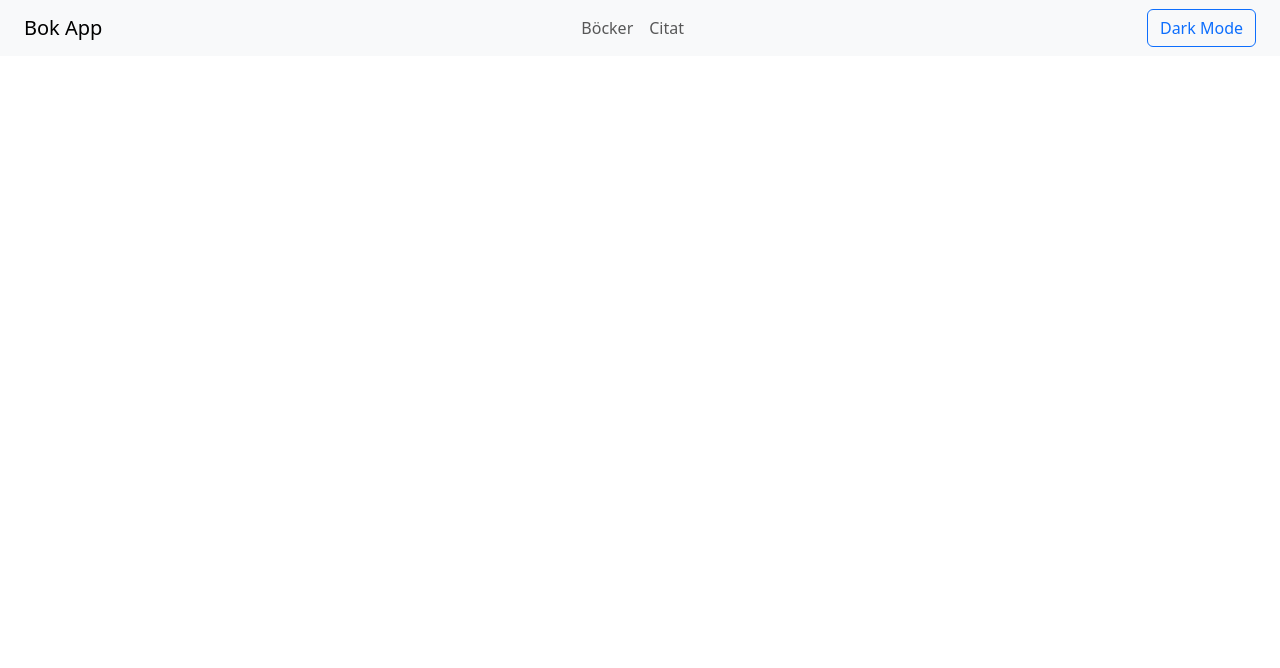
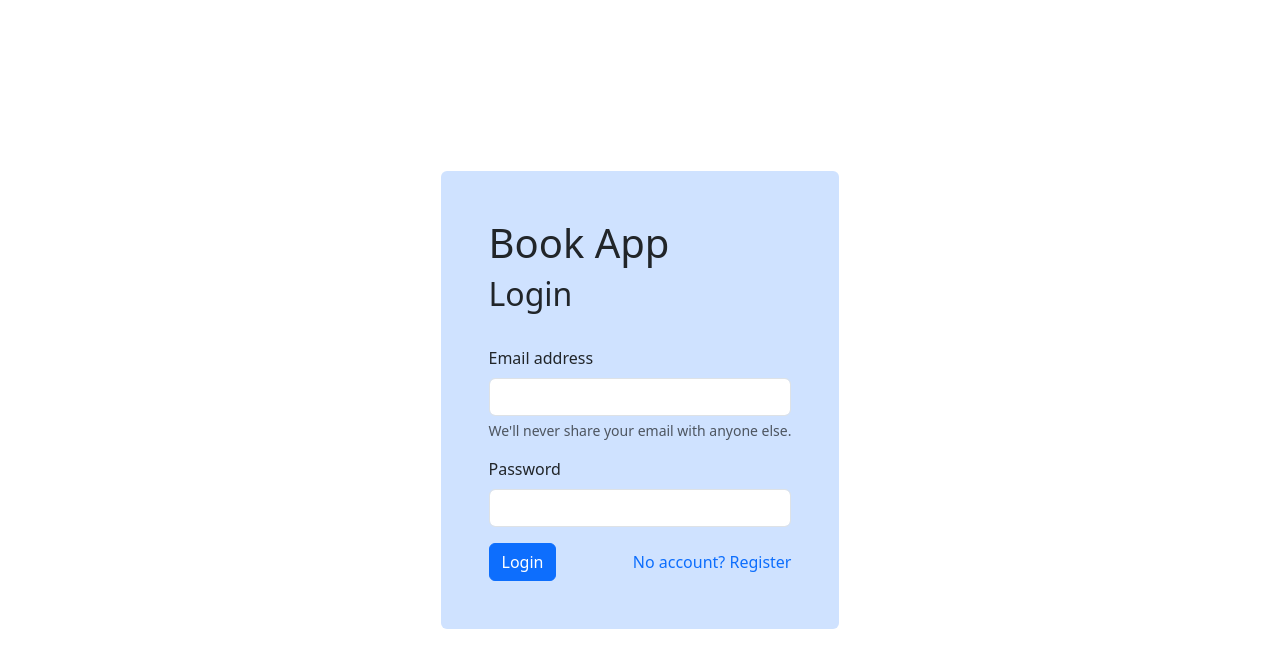
Before and after one commit to hajduty/angular18app, an Angular app: page /login in a window 1280 px wide. Before the commit this address led to /. Shown: the top 668 px of the page. Built offline with nearby package versions, Linux system fonts and the light colour scheme.

Commit message:
add auth service

```diff
--- a/package.json
+++ b/package.json
@@ -19,6 +19,7 @@
     "@angular/platform-browser-dynamic": "^18.2.0",
     "@angular/router": "^18.2.0",
     "bootstrap": "^5.3.3",
+    "jwt-decode": "^4.0.0",
     "rxjs": "~7.8.0",
     "tslib": "^2.3.0",
     "zone.js": "~0.14.10"
--- a/src/app/app.component.html
+++ b/src/app/app.component.html
@@ -1,2 +1,2 @@
-<app-navbar></app-navbar>
+<app-navbar *ngIf="!isLoginRoute()"></app-navbar>
 <router-outlet/>
--- a/src/app/app.component.ts
+++ b/src/app/app.component.ts
@@ -1,14 +1,21 @@
 import { Component } from '@angular/core';
-import { RouterOutlet } from '@angular/router';
+import { Router, RouterOutlet } from '@angular/router';
 import { NavbarComponent } from './layout/navbar/navbar.component';
+import { CommonModule } from '@angular/common';
 
 @Component({
   selector: 'app-root',
   standalone: true,
-  imports: [RouterOutlet, NavbarComponent],
+  imports: [RouterOutlet, NavbarComponent, CommonModule],
   templateUrl: './app.component.html',
   styleUrl: './app.component.css'
 })
 export class AppComponent {
+  constructor(private router: Router) {}
+
   title = 'angular18app';
+
+  isLoginRoute(): boolean {
+    return this.router.url === '/login'
+  }
 }
--- a/src/app/app.config.ts
+++ b/src/app/app.config.ts
@@ -2,7 +2,8 @@ import { ApplicationConfig, provideZoneChangeDetection } from '@angular/core';
 import { provideRouter } from '@angular/router';
 
 import { routes } from './app.routes';
+import { provideHttpClient, withFetch } from '@angular/common/http';
 
 export const appConfig: ApplicationConfig = {
-  providers: [provideZoneChangeDetection({ eventCoalescing: true }), provideRouter(routes)]
+  providers: [provideZoneChangeDetection({ eventCoalescing: true }), provideRouter(routes), provideHttpClient(withFetch())]
 };
--- a/src/app/app.routes.ts
+++ b/src/app/app.routes.ts
@@ -1,7 +1,9 @@
 import { Routes } from '@angular/router';
 import { BookComponent } from './features/book/book.component';
+import { LoginComponent } from './features/login/login.component';
 
 export const routes: Routes = [
     { path: "", redirectTo: "/book", pathMatch: "full"},
-    { path: 'book', component: BookComponent }
+    { path: 'book', component: BookComponent },
+    { path: 'login', component: LoginComponent }
 ];
--- /dev/null
+++ b/src/app/core/services/auth.service.ts
@@ -0,0 +1,66 @@
+import { HttpClient } from '@angular/common/http';
+import { Injectable, signal } from '@angular/core';
+import { User, UserAuth } from '../models/user.model';
+import { jwtDecode } from 'jwt-decode';
+import { Router, RouterLink } from '@angular/router';
+
+@Injectable({
+    providedIn: 'root'
+})
+export class AuthService {
+    constructor(private http: HttpClient, private router: Router) { }
+
+    user = signal<User | undefined>(undefined);
+    private apiUrl = 'http://localhost:5203/api/';
+
+    async authenticate(userAuth: UserAuth, authType: string): Promise<void> {
+        console.log(userAuth);
+        try {
+            const response: any = await await fetch(`${this.apiUrl}Auth/${authType}`, {
+                method: 'POST',
+                headers: { 'Content-Type': 'application/json' },
+                body: JSON.stringify(userAuth),
+            });
+
+            const result = await response.json();
+
+            this.user.set(result);
+            localStorage.setItem('user', JSON.stringify(result));
+            this.router.navigateByUrl("/");
+        }
+        catch (error) {
+            console.log(error);
+        }
+    }
+
+    private isTokenExpired(token: string): boolean {
+        try {
+            const decodedToken: any = jwtDecode(token);
+            return decodedToken.exp * 1000 < Date.now();
+        } catch (error) {
+            console.error('Error decoding token', error);
+            return true;
+        }
+    }
+
+    getUser(): User | null {
+        const userJson = localStorage.getItem('user');
+        if (!userJson) return null;
+
+        const user: User = JSON.parse(userJson);
+        if (this.isTokenExpired(user.token)) {
+            localStorage.removeItem('user');
+            return null;
+        }
+
+        return user;
+    }
+
+    logout(): void {
+        localStorage.removeItem('user');
+    }
+
+    isAuthenticated(): boolean {
+        return !!this.getUser();
+    }
+}
--- a/src/app/features/login/login.component.html
+++ b/src/app/features/login/login.component.html
@@ -1 +1,22 @@
-<p>login works!</p>
+<div class="d-flex justify-content-center align-items-center" style="height: 100vh;">
+    <form class="border-1 border-primary p-5 rounded-2 bg-primary-subtle" #loginForm="ngForm" (ngSubmit)="onLogin()">
+        <h1>Book App</h1>
+        <h2>Login</h2>
+        <br/>
+        <div class="mb-3">
+            <label for="exampleInputEmail1" class="form-label">Email address</label>
+            <input type="email" class="form-control" id="exampleInputEmail1" [(ngModel)]="user.email" name="email" required>
+            <div id="emailHelp" class="form-text">We'll never share your email with anyone else.</div>
+        </div>
+        <div class="mb-3">
+            <label for="exampleInputPassword1" class="form-label">Password</label>
+            <input type="password" class="form-control" id="exampleInputPassword1" [(ngModel)]="user.password" name="password" required>
+        </div>
+        <div class="d-flex justify-content-between align-items-center">
+            <button type="submit" class="btn btn-primary">Login</button>
+            <a href="#" class="text-decoration-none">
+                No account? <span class="text-primary link-underline" type="button">Register</span>
+            </a>
+        </div>
+    </form>
+</div>
--- a/src/app/features/login/login.component.ts
+++ b/src/app/features/login/login.component.ts
@@ -1,12 +1,33 @@
 import { Component } from '@angular/core';
+import { AuthService } from '../../core/services/auth.service';
+import { UserAuth } from '../../core/models/user.model';
+import { Router } from '@angular/router';
+import { CommonModule } from '@angular/common';
+import { FormsModule} from '@angular/forms'
 
 @Component({
   selector: 'app-login',
   standalone: true,
-  imports: [],
+  imports: [CommonModule, FormsModule],
   templateUrl: './login.component.html',
   styleUrl: './login.component.css'
 })
 export class LoginComponent {
+  user: UserAuth = { email: "", password: "" };
+  errorMessage: string = '';
+  isAuthenticated = false;
 
+  constructor(private authService: AuthService, private router: Router) { }
+
+  async onLogin() {
+    if (this.user.email === "" || this.user.password === "") {
+      return;
+    }
+
+    await this.authService.authenticate(this.user, "login");
+
+    if (this.authService.isAuthenticated()) {
+      this.router.navigateByUrl("/");
+    }
+  }
 }
```
Also changed, not shown: src/app/core/models/user.model.ts (added, +10 -0 lines), 1 other file (tests, documents, lock files or other folders).
